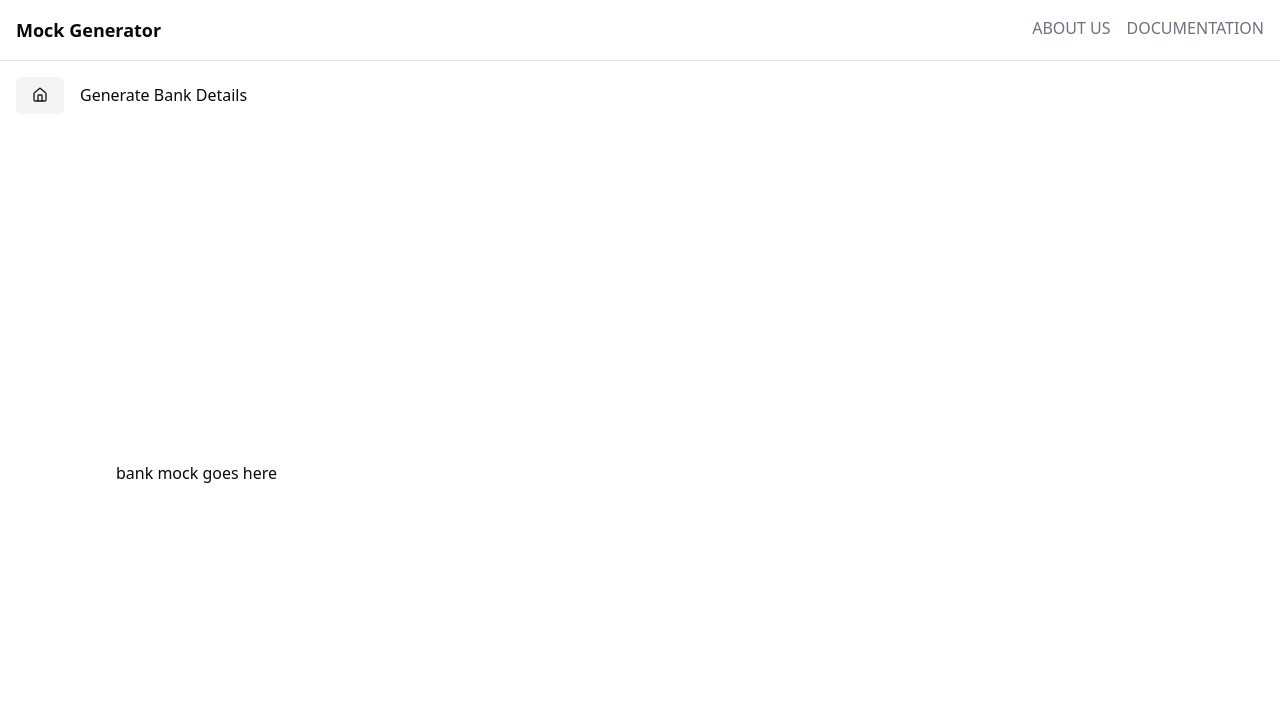
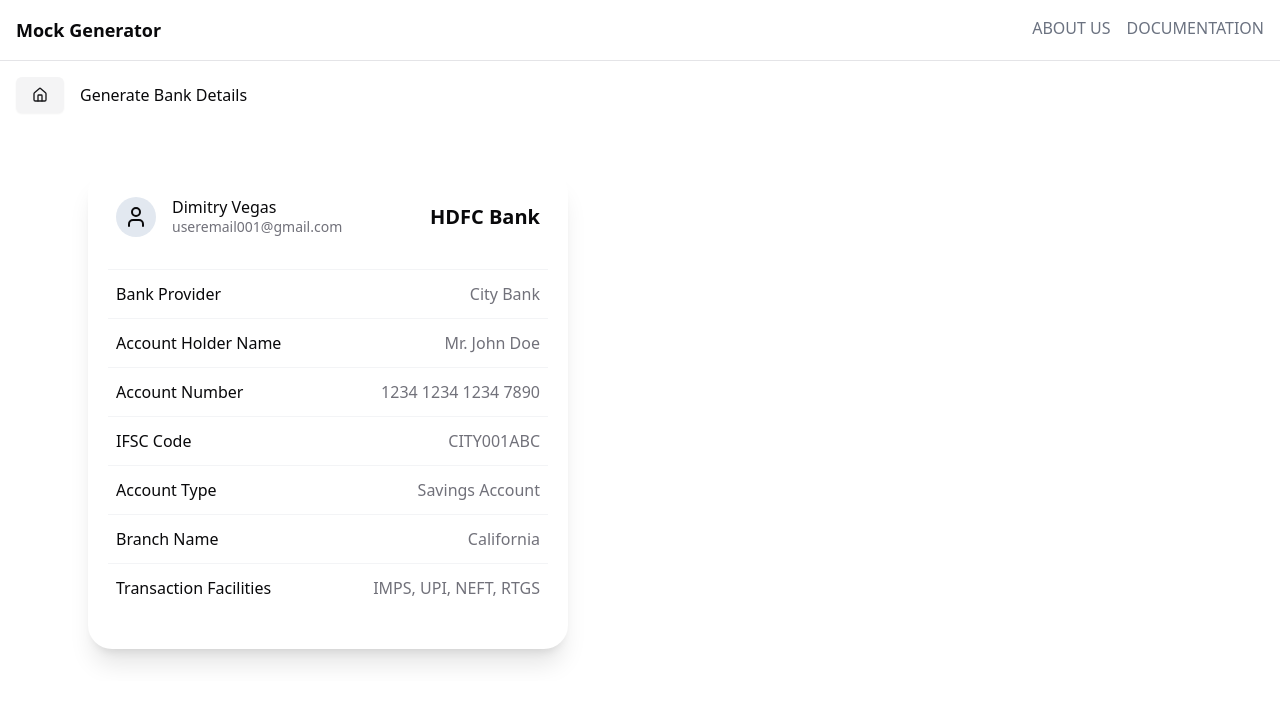
Before and after one commit to deep-vadukiya/mock-generator, a Next.js app: page /bank-details-mock in a window 1280 px wide. Shown: the top 702 px of the page. Built offline with nearby package versions, Linux system fonts and the light colour scheme; a web font is replaced by a local one.

Commit message:
MG04: bank details: added basic mock with ui

```diff
--- a/app/bank-details-mock/page.jsx
+++ b/app/bank-details-mock/page.jsx
@@ -1,14 +1,41 @@
 //
 
-import React from "react";
-import { House } from "lucide-react";
+"use client";
+
+import React, { useState } from "react";
+import { House, CircleAlert } from "lucide-react";
 import Link from "next/link";
 // components
 import { buttonVariants } from "@/components/ui/button";
+import { User } from "lucide-react";
 
 // ------------------------------------------------
 
+const BANK_MOCK_DATA = {
+  backgroundColor: "#FFFFFF",
+
+  bankProvider: "City Bank",
+  accountHolderName: "Mr. John Doe",
+  accountNumber: "1234 1234 1234 7890",
+  ifscCode: "CITY001ABC",
+  accountType: "Savings Account",
+  branchName: "California",
+  transactionFacilities: "IMPS, UPI, NEFT, RTGS",
+};
+
+const DETAILS_LIST = [
+  { key: "bankProvider", value: "Bank Provider" },
+  { key: "accountHolderName", value: "Account Holder Name" },
+  { key: "accountNumber", value: "Account Number" },
+  { key: "ifscCode", value: "IFSC Code" },
+  { key: "accountType", value: "Account Type" },
+  { key: "branchName", value: "Branch Name" },
+  { key: "transactionFacilities", value: "Transaction Facilities" },
+];
+
 export default function Page() {
+  const [bankDetails, setBankDetails] = useState(BANK_MOCK_DATA);
+
   return (
     <div className="container mx-auto p-4 space-y-6 sm:pb-8">
       <div className="flex items-center gap-4">
@@ -19,10 +46,70 @@
         <p>Generate Bank Details</p>
       </div>
 
-      <div style={{ height: 200 }}></div>
+      <div className="sm:hidden block p-3 bg-red-100 border rounded-md border-red-200">
+        <div className="flex gap-3 items-center">
+          <CircleAlert size={14} className="text-red-600" />
+          <p className="text-red-600">
+            Note: UI will not render as expected in small screens. However you
+            can still try ... 🤞🏻
+          </p>
+        </div>
+      </div>
 
-      <div style={{ padding: 100 }}>
-        <p>bank mock goes here</p>
+      <div className="grid lg:grid-cols-2">
+        <div className="">
+          <div className="flex flex-col gap-2 lg:w-3/4">{/* === */}</div>
+
+          <div
+            className="-order-1 lg:order-1 overflow-x-auto block"
+            style={{ overflow: "scroll" }}
+          >
+            <div className="md:p-8 p-4 flex justify-center" id="print">
+              <div
+                className="container p-5 rounded-3xl shadow-xl flex flex-col"
+                style={{
+                  backgroundColor: bankDetails.backgroundColor ?? "#FFFFFF",
+                  width: 480,
+                  height: 480,
+                  minWidth: 460,
+                }}
+              >
+                <div className="w-full flex justify-between items-center border-b p-2 pb-8 border-gray-100">
+                  <div className="flex gap-4 justify-center items-center">
+                    <div className="bg-slate-200 rounded-full p-2 h-10 w-10 flex justify-center items-center">
+                      <User />
+                    </div>
+
+                    <div>
+                      <p className="leading-5">Dimitry Vegas</p>
+                      <p className="text-muted-foreground leading-5 text-sm">
+                        useremail001@gmail.com
+                      </p>
+                    </div>
+                  </div>
+
+                  <div>
+                    <p className="font-extrabold text-xl">HDFC Bank</p>
+                  </div>
+                </div>
+
+                {DETAILS_LIST.map((el) => {
+                  return (
+                    <div
+                      key={el.key}
+                      className="w-full flex justify-between items-center py-3 px-2 border-gray-100 [&:not(:last-child)]:border-b"
+                    >
+                      <p className="text-base">{el.value}</p>
+                      <p className="text-base text-muted-foreground">
+                        {BANK_MOCK_DATA[el.key]}
+                      </p>
+                    </div>
+                  );
+                })}
+              </div>
+            </div>
+          </div>
+        </div>
       </div>
     </div>
   );
```
